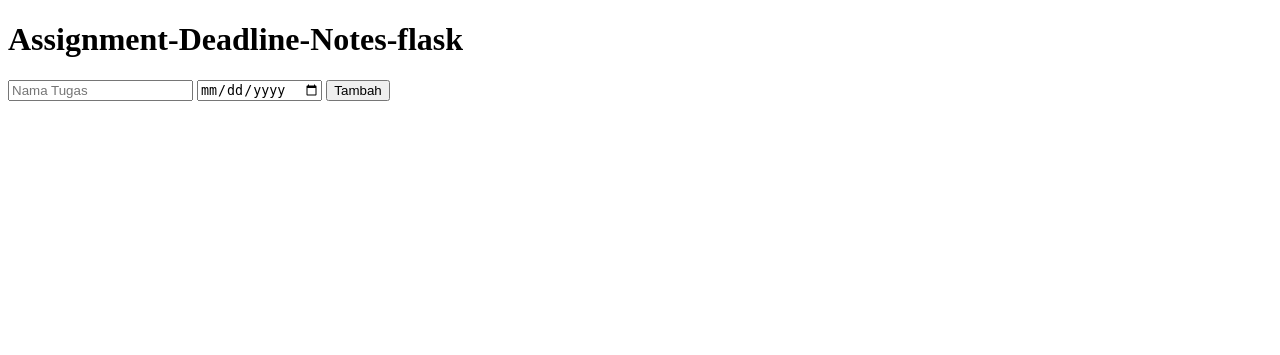
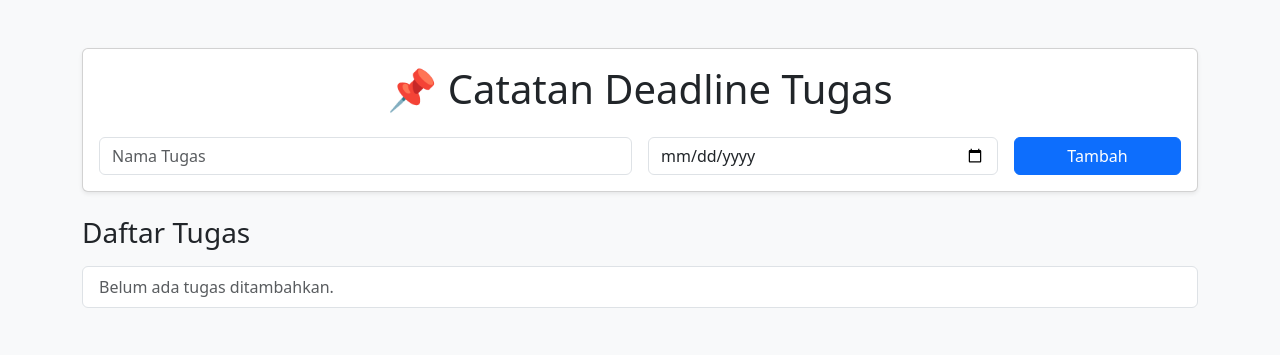
Before and after one commit to RndHanz/Assignment-Deadline-Notes-flask, a Flask app: page / in a window 1280 px wide. Shown: the top 355 px of the page. Run offline with Flask 3, Linux system fonts and the light colour scheme.

Commit message:
redesain html code

```diff
--- a/templates/index.html
+++ b/templates/index.html
@@ -1,19 +1,43 @@
 <!DOCTYPE html>
-<html>
+<html lang="en">
   <head>
-    <title>Assignment-Deadline-Notes-flask</title>
+    <meta charset="UTF-8" />
+    <meta name="viewport" content="width=device-width, initial-scale=1.0" />
+    <title>Catatan Deadline Tugas</title>
+    <link href="https://cdn.jsdelivr.net/npm/bootstrap@5.3.2/dist/css/bootstrap.min.css" rel="stylesheet" />
   </head>
-  <body>
-    <h1>Assignment-Deadline-Notes-flask</h1>
-    <form method="POST" action="/add">
-      <input type="text" name="title" placeholder="Nama Tugas" required />
-      <input type="date" name="deadline" required />
-      <button type="submit">Tambah</button>
-    </form>
-    <ul>
-      {% for task in tasks %}
-      <li>{{ task.title }} - Deadline: {{ task.deadline }}</li>
-      {% endfor %}
-    </ul>
+  <body class="bg-light">
+    <div class="container py-5">
+      <div class="card shadow-sm">
+        <div class="card-body">
+          <h1 class="card-title mb-4 text-center">📌 Catatan Deadline Tugas</h1>
+          <form method="POST" action="/add" class="row g-3">
+            <div class="col-md-6">
+              <input type="text" name="title" class="form-control" placeholder="Nama Tugas" required />
+            </div>
+            <div class="col-md-4">
+              <input type="date" name="deadline" class="form-control" required />
+            </div>
+            <div class="col-md-2">
+              <button type="submit" class="btn btn-primary w-100">Tambah</button>
+            </div>
+          </form>
+        </div>
+      </div>
+
+      <div class="mt-4">
+        <h3 class="mb-3">Daftar Tugas</h3>
+        <ul class="list-group">
+          {% for task in tasks %}
+          <li class="list-group-item d-flex justify-content-between align-items-center">
+            {{ task.title }}
+            <span class="badge bg-danger rounded-pill">Deadline: {{ task.deadline }}</span>
+          </li>
+          {% else %}
+          <li class="list-group-item text-muted">Belum ada tugas ditambahkan.</li>
+          {% endfor %}
+        </ul>
+      </div>
+    </div>
   </body>
 </html>
```
